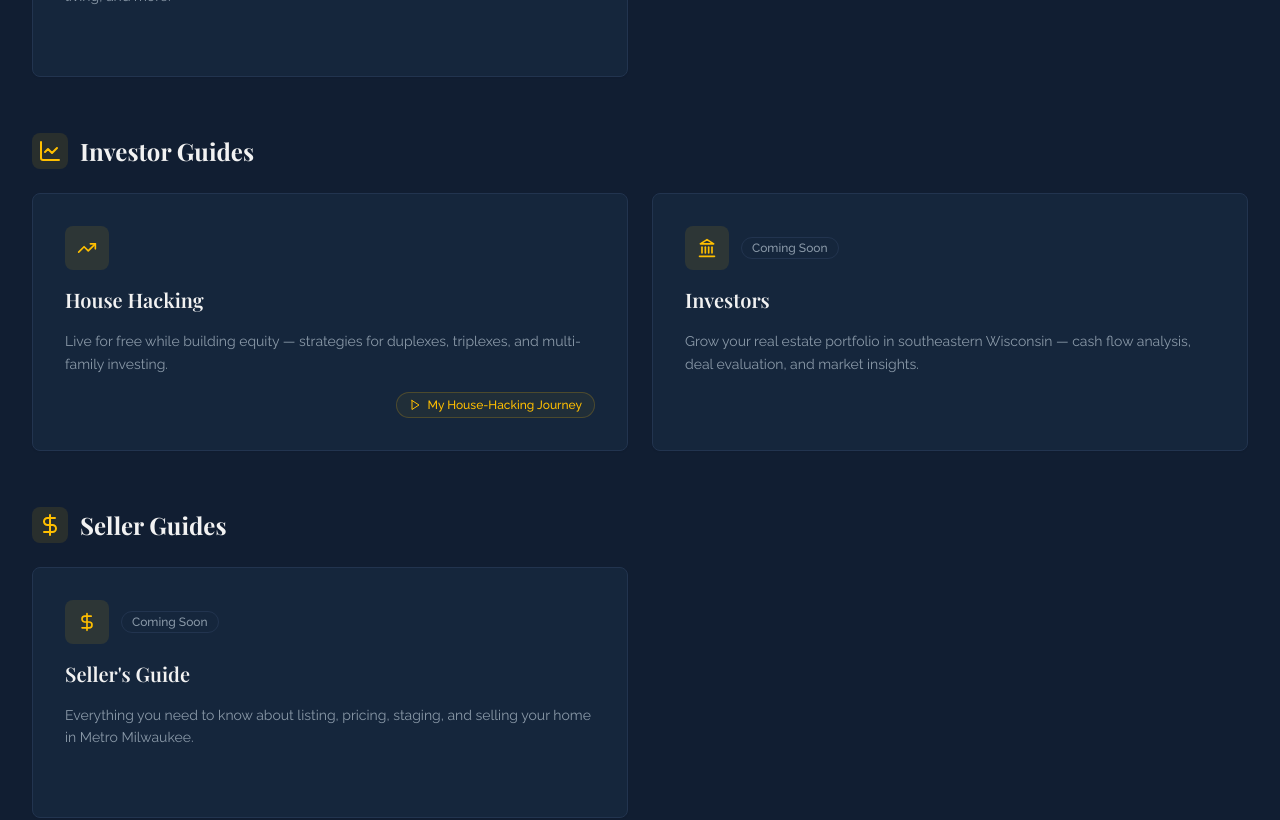
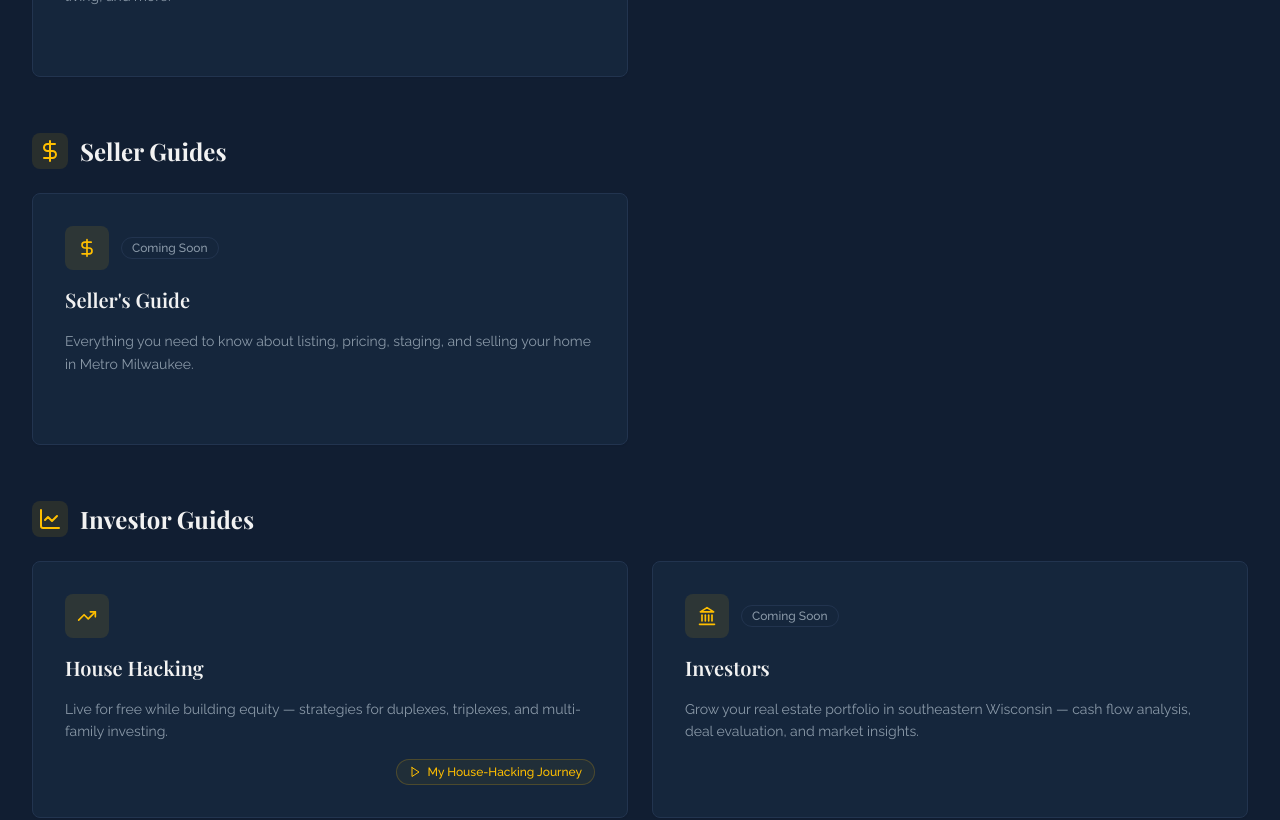
Before and after one commit to lucasmurphyrei-cpu/lucasmurphyrealestate-website, a React (Vite) app: page /guides in a window 1280 px wide. Shown: the part 1040-1860 px from the top of the page. Built offline with nearby package versions, Linux system fonts and the light colour scheme; no server answers; the HTML template or start-up script is replaced by a standard one.

Commit message:
Reorder guides (Seller before Investor) and add House Flipping placeholder
Co-Authored-By: Claude Opus 4.7 (1M context) <noreply@anthropic.com>

```diff
--- a/src/pages/guides/GuidesOverview.tsx
+++ b/src/pages/guides/GuidesOverview.tsx
@@ -2,7 +2,7 @@ import { Link } from "react-router-dom";
 import { Helmet } from "react-helmet-async";
 import { Card, CardContent } from "@/components/ui/card";
 import { Button } from "@/components/ui/button";
-import { Home, Building2, MapPin, TrendingUp, Landmark, DollarSign, ArrowRight, ExternalLink, BookOpen, ShoppingBag, LineChart, Phone, Mail, Calendar, Play } from "lucide-react";
+import { Home, Building2, MapPin, TrendingUp, Landmark, DollarSign, ArrowRight, ExternalLink, BookOpen, ShoppingBag, LineChart, Phone, Mail, Calendar, Play, Hammer } from "lucide-react";
 import { motion } from "framer-motion";
 import lucasHeadshot from "@/assets/lucas-murphy-headshot.jpeg";
 import provisionLogo from "@/assets/provision-logo.png";
@@ -64,6 +64,13 @@ const investorGuides: Guide[] = [
     label: "Investors",
     to: "/guides/investors",
     desc: "Grow your real estate portfolio in southeastern Wisconsin — cash flow analysis, deal evaluation, and market insights.",
+    status: "coming_soon",
+  },
+  {
+    icon: Hammer,
+    label: "House Flipping",
+    to: "/guides/house-flipping",
+    desc: "Find, fund, fix, and flip — a complete framework for profitable flips in the Metro Milwaukee market.",
     status: "coming_soon",
   },
 ];
@@ -200,8 +207,8 @@ const GuidesOverview = () => (
 
     <section className="container py-16">
       <CategorySection icon={ShoppingBag} title="Buyer Guides" guides={buyerGuides} startIndex={0} />
-      <CategorySection icon={LineChart} title="Investor Guides" guides={investorGuides} startIndex={buyerGuides.length} />
-      <CategorySection icon={DollarSign} title="Seller Guides" guides={sellerGuides} startIndex={buyerGuides.length + investorGuides.length} />
+      <CategorySection icon={DollarSign} title="Seller Guides" guides={sellerGuides} startIndex={buyerGuides.length} />
+      <CategorySection icon={LineChart} title="Investor Guides" guides={investorGuides} startIndex={buyerGuides.length + sellerGuides.length} />
     </section>
 
     {/* Branding / Contact CTA */}
```
